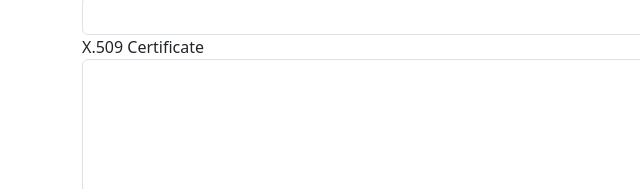
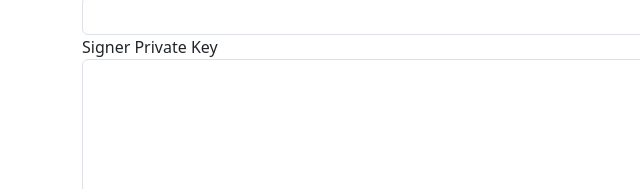
Before and after one commit to VikasFalcon/xml-signer-app, a website: page public/index.html in a window 1280 px wide. Shown: the part 351-540 px from the top of the page, 0-640 px from the left. Drawn offline with Linux system fonts and the light colour scheme.

Commit message:
Update index.html

```diff
--- a/public/index.html
+++ b/public/index.html
@@ -33,7 +33,7 @@
                 <input class="form-control" id="signatureLocation" required />
             </div>
             <div class="form-group">
-                <label for="certificate"> X.509 Certificate</label>
+                <label for="certificate"> Signer Private Key</label>
                 <textarea class="form-control" id="certificate" rows="5" required></textarea>
             </div>
             <button type="submit" class="btn btn-primary">Sign XML</button>
```
